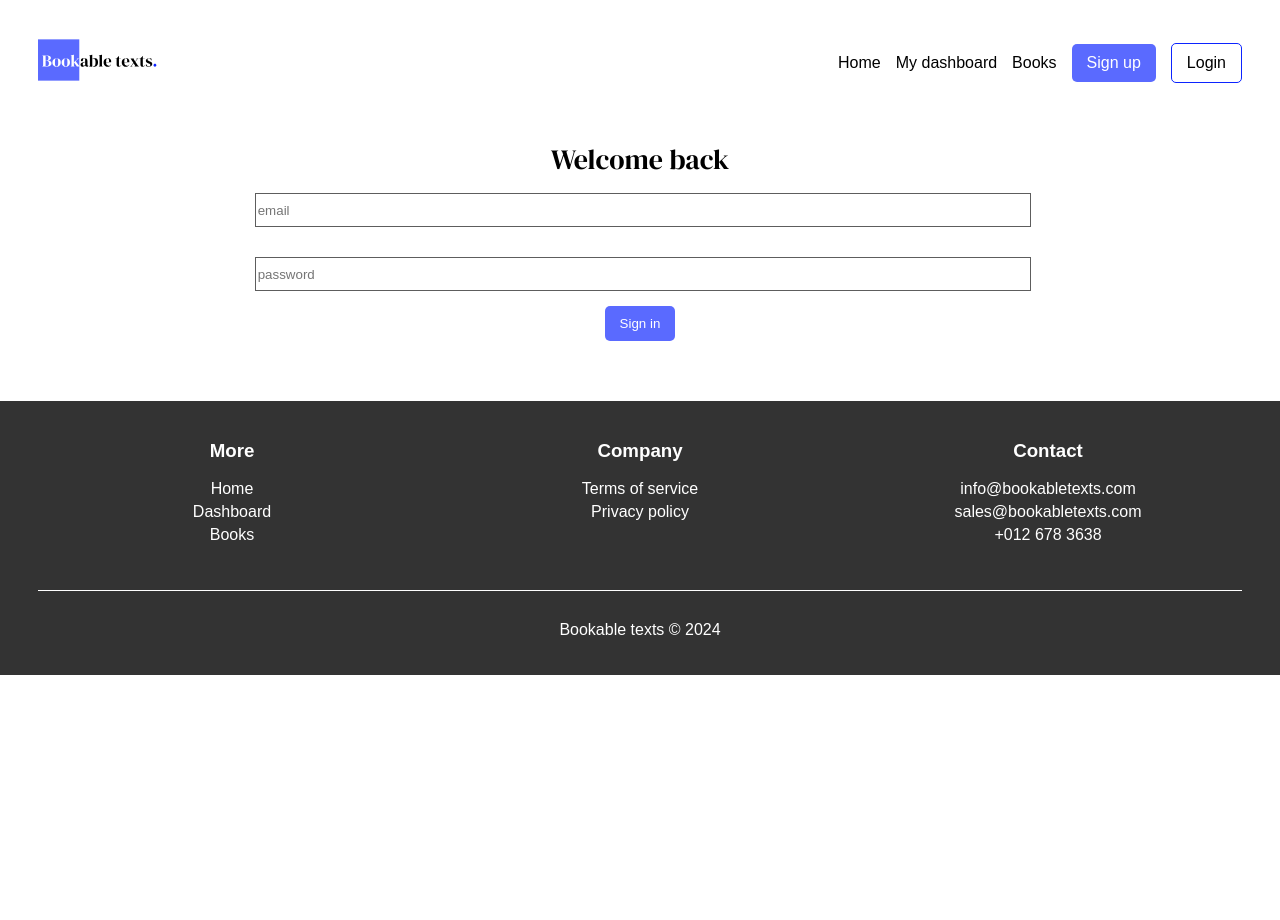
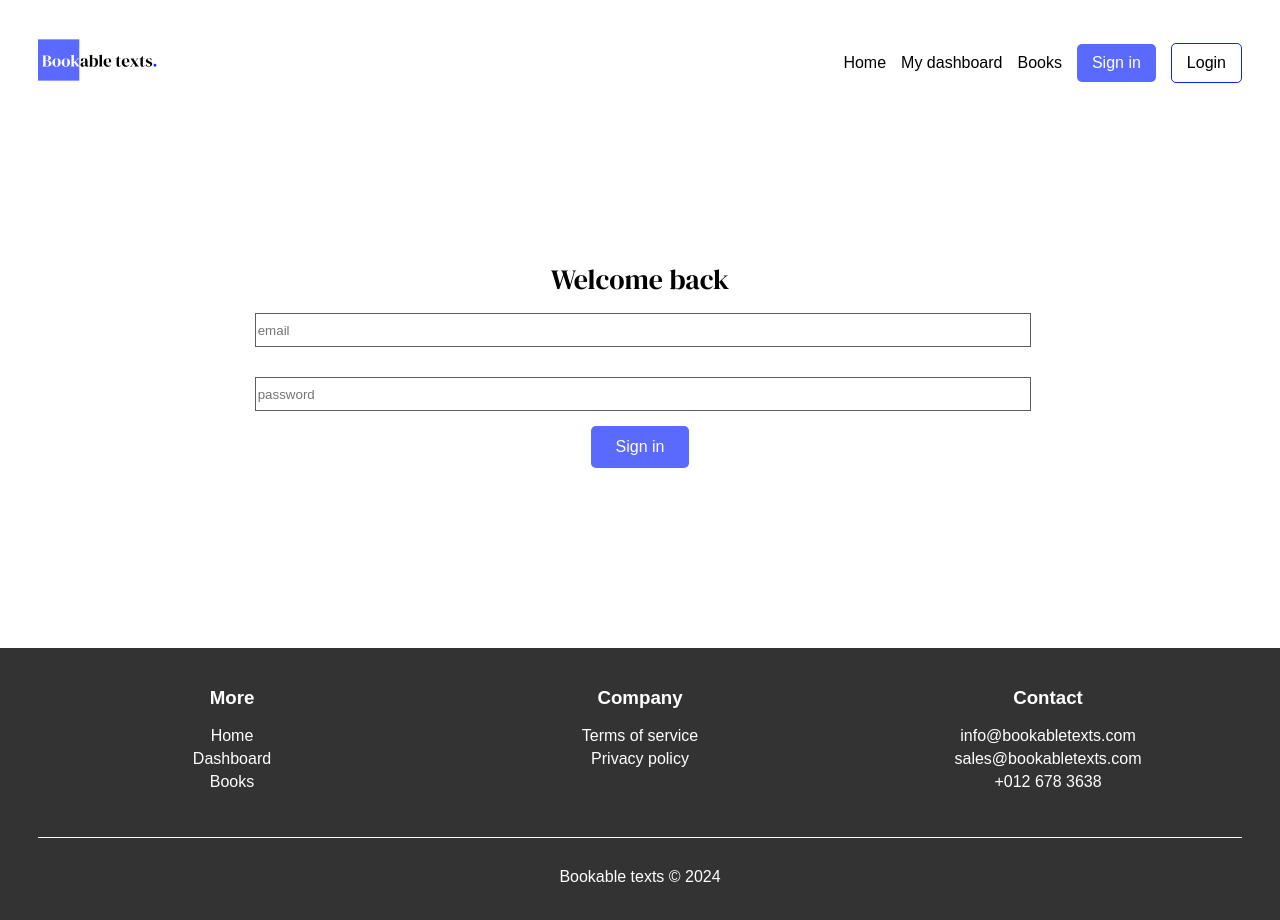
Before and after one commit to Bookable-texts/Bookable-texts, a React (Vite) app: page /signin in a window 1280 px wide. Before the commit the page ends 800 px from the top, so only its background shows below. Built offline with nearby package versions, Linux system fonts and the light colour scheme; a web font is replaced by a local one.

Commit message:
Styled the signin page on desktop

```diff
--- a/src/components/Navigation_large.jsx
+++ b/src/components/Navigation_large.jsx
@@ -8,7 +8,7 @@ function Navigation_large() {
             <Link to={`/`}><li className="nav_link">Home</li></Link>
             <Link to={`/dashboard`}><li className="nav_link">My dashboard</li></Link>
             <Link to={`/books`}><li className="nav_link">Books</li></Link>
-            <Link to={`/signin`}><li className="nav_link btn btn_primary">Sign up</li></Link>
+            <Link to={`/signin`}><li className="nav_link btn btn_primary">Sign in</li></Link>
             <Link to={`/login`}><li className="nav_link btn btn_secondary">Login</li></Link>
         </ul>
     </div>
--- a/src/components/Navigation_mobile.jsx
+++ b/src/components/Navigation_mobile.jsx
@@ -21,7 +21,7 @@ function Navigation_mobile() {
         <Link to={`/`}><li className="nav_link">Home</li></Link>
             <Link to={`/dashboard`}><li className="nav_link">My dashboard</li></Link>
             <Link to={`/books`}><li className="nav_link">Books</li></Link>
-            <Link to={`/signin`}><li className="nav_link">Sign up</li></Link>
+            <Link to={`/signin`}><li className="nav_link">Sign in</li></Link>
             <Link to={`/login`}><li className="nav_link">Login</li></Link>
             {/* Add more links as needed */}
         </ul>
--- a/src/index.css
+++ b/src/index.css
@@ -115,6 +115,18 @@ section {
     background: #5a6bff20;
 }
 
+.btn_medium {
+    padding: 12px 25px;
+    border-radius: 5px;
+    font-size: medium;
+}
+
+.btn_large {
+    padding: 15px 30px;
+    border-radius: 5px;
+    font-size: large;
+}
+
 
 /********* text colors *********/
 .text_primary {
@@ -179,6 +191,9 @@ section {
 .margin_bottom_small {
     margin-top: 10px;
 }
+.padding_xxxl {
+    padding: 180px 0;
+}
 
 .width_80_centered {
     width: 80%;
@@ -194,7 +209,6 @@ section {
     width: 50%;
     margin: 0 25%;
 }
-
 
 .cards {
     margin-top: 90px;
--- a/src/pages/SignIn.jsx
+++ b/src/pages/SignIn.jsx
@@ -9,7 +9,7 @@ function SignIn() {
   const [ password, setPassword ] = useState('')
   return (
     <>
-        <section id="sign_up" className="sign_up">
+        <section id="sign_up" className="sign_up padding_xxxl">
             <div className="container text_centered">
                 <h2 className="heading heading_medium">Welcome back</h2>
 
@@ -20,7 +20,7 @@ function SignIn() {
                     <input type="password" className='width_80_centered' placeholder='password' value={password}
                       onChange={(e) => setPassword(e.target.value)}
                     />
-                    <button className="btn btn_primary">Sign in</button>
+                    <button className="btn btn_primary btn_medium">Sign in</button>
                 </form>
             </div>
         </section>
```
